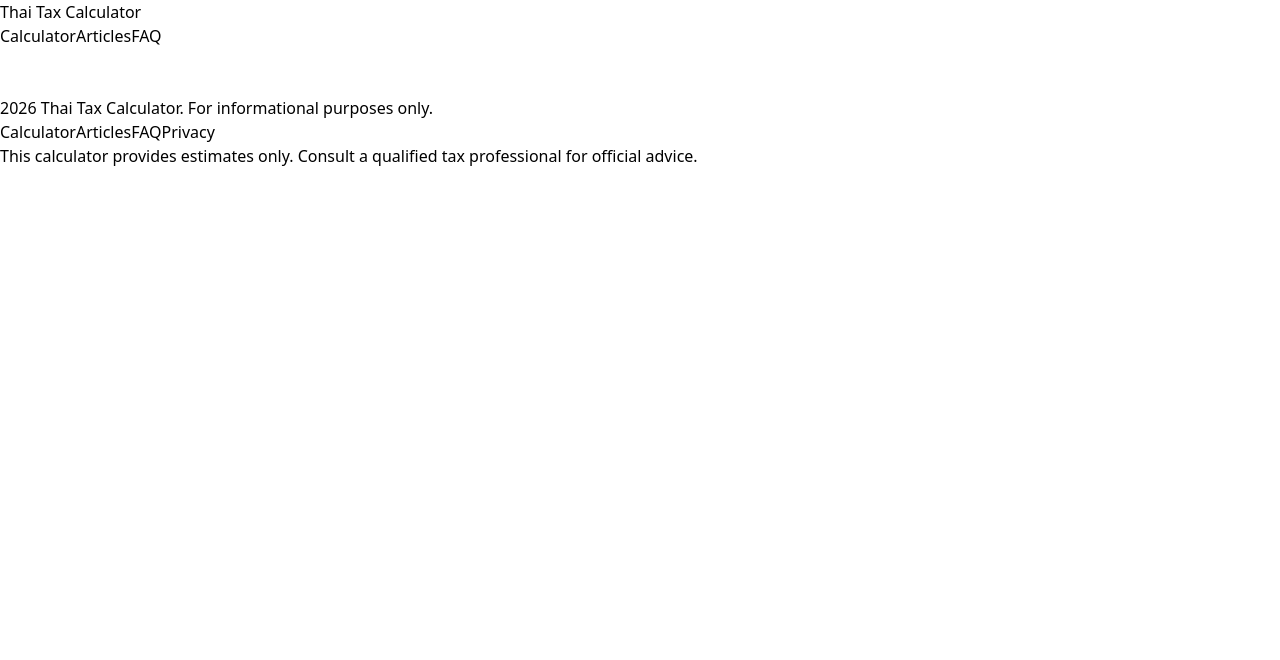
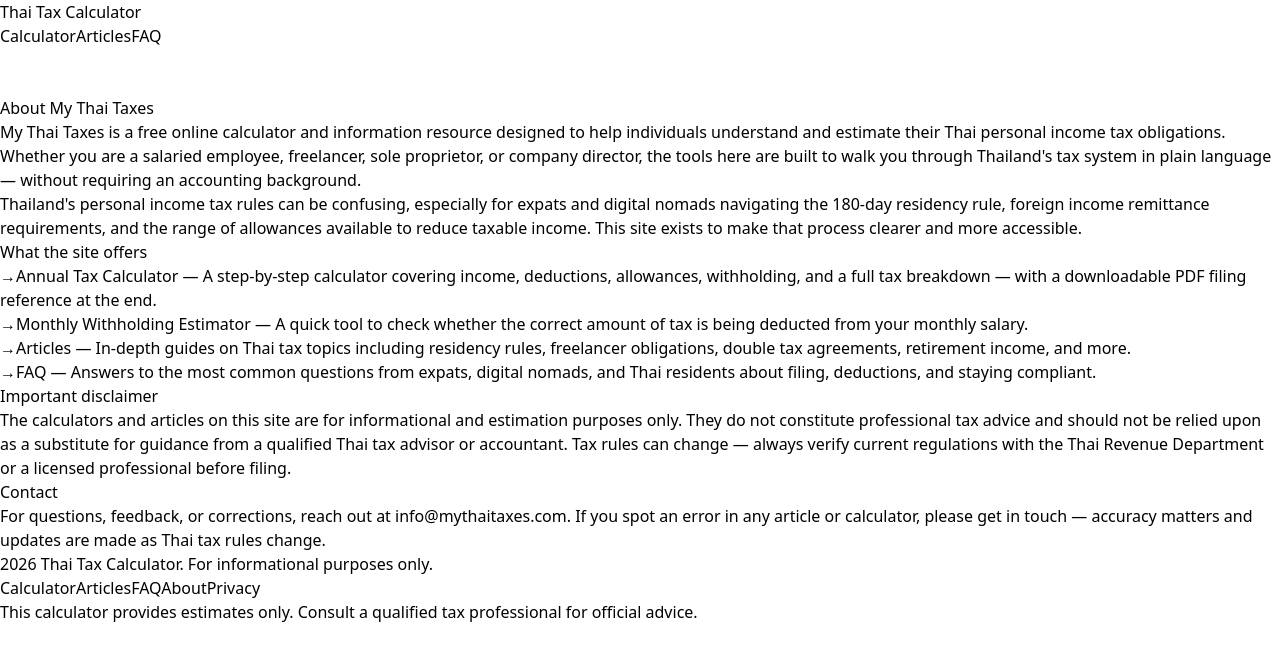
Before and after one commit to holsson95/thai-tax-calculator, a React (Vite) app: page /about in a window 1280 px wide. Shown: the top 660 px of the page. Built offline with nearby package versions, Linux system fonts and the light colour scheme.

Commit message:
About page created

```diff
--- a/scripts/prerender.mjs
+++ b/scripts/prerender.mjs
@@ -18,6 +18,7 @@ const routes = [
   '/faq',
   '/search',
   '/privacy',
+  '/about',
   ...articles.map((a) => `/articles/${a.slug}`),
 ];
 
--- a/src/App.tsx
+++ b/src/App.tsx
@@ -9,6 +9,7 @@ import ArticleDetailPage from './pages/ArticleDetailPage';
 import FAQPage from './pages/FAQPage';
 import SearchPage from './pages/SearchPage';
 import PrivacyPolicyPage from './pages/PrivacyPolicyPage';
+import AboutPage from './pages/AboutPage';
 
 const AnnualTaxWizard = React.lazy(() => import('./components/AnnualTaxWizard'));
 
@@ -44,6 +45,7 @@ const App: React.FC = () => {
         <Route path="/faq" element={<FAQPage />} />
         <Route path="/search" element={<SearchPage />} />
         <Route path="/privacy" element={<PrivacyPolicyPage />} />
+        <Route path="/about" element={<AboutPage />} />
       </Routes>
     </Layout>
   );
--- a/src/components/layout/Footer.tsx
+++ b/src/components/layout/Footer.tsx
@@ -28,6 +28,9 @@ const Footer: React.FC = () => {
             <Link to="/faq/" className="text-gray-600 hover:text-blue-500 transition-colors">
               FAQ
             </Link>
+            <Link to="/about/" className="text-gray-600 hover:text-blue-500 transition-colors">
+              About
+            </Link>
             <Link to="/privacy/" className="text-gray-600 hover:text-blue-500 transition-colors">
               Privacy
             </Link>
--- /dev/null
+++ b/src/pages/AboutPage.tsx
@@ -0,0 +1,114 @@
+import React from 'react';
+import { Link } from 'react-router-dom';
+import { Helmet } from 'react-helmet-async';
+
+const SITE_URL = 'https://www.mythaitaxes.com';
+const CONTACT_EMAIL = 'info@mythaitaxes.com';
+
+const AboutPage: React.FC = () => {
+  const title = 'About | My Thai Taxes';
+  const description =
+    'My Thai Taxes is a free Thai personal income tax calculator and resource for expats, freelancers, and residents living and working in Thailand.';
+
+  return (
+    <div className="max-w-3xl mx-auto px-4 py-12">
+      <Helmet>
+        <title>{title}</title>
+        <meta name="description" content={description} />
+        <link rel="canonical" href={`${SITE_URL}/about/`} />
+        <meta property="og:title" content={title} />
+        <meta property="og:description" content={description} />
+        <meta property="og:url" content={`${SITE_URL}/about/`} />
+        <meta property="og:type" content="website" />
+      </Helmet>
+
+      <h1 className="text-3xl font-bold text-gray-900 mb-6">About My Thai Taxes</h1>
+
+      <div className="space-y-6 text-gray-700 leading-relaxed">
+
+        <p>
+          My Thai Taxes is a free online calculator and information resource designed to help individuals
+          understand and estimate their Thai personal income tax obligations. Whether you are a salaried
+          employee, freelancer, sole proprietor, or company director, the tools here are built to walk
+          you through Thailand's tax system in plain language — without requiring an accounting background.
+        </p>
+
+        <p>
+          Thailand's personal income tax rules can be confusing, especially for expats and digital nomads
+          navigating the 180-day residency rule, foreign income remittance requirements, and the range
+          of allowances available to reduce taxable income. This site exists to make that process clearer
+          and more accessible.
+        </p>
+
+        <h2 className="text-xl font-semibold text-gray-900 pt-2">What the site offers</h2>
+
+        <ul className="space-y-3">
+          {[
+            {
+              title: 'Annual Tax Calculator',
+              desc: 'A step-by-step calculator covering income, deductions, allowances, withholding, and a full tax breakdown — with a downloadable PDF filing reference at the end.',
+              to: '/annual-tax/',
+            },
+            {
+              title: 'Monthly Withholding Estimator',
+              desc: 'A quick tool to check whether the correct amount of tax is being deducted from your monthly salary.',
+              to: '/monthly-withholding/',
+            },
+            {
+              title: 'Articles',
+              desc: 'In-depth guides on Thai tax topics including residency rules, freelancer obligations, double tax agreements, retirement income, and more.',
+              to: '/articles/',
+            },
+            {
+              title: 'FAQ',
+              desc: 'Answers to the most common questions from expats, digital nomads, and Thai residents about filing, deductions, and staying compliant.',
+              to: '/faq/',
+            },
+          ].map(({ title, desc, to }) => (
+            <li key={to} className="flex gap-3">
+              <span className="text-blue-500 mt-1 flex-shrink-0">→</span>
+              <span>
+                <Link to={to} className="font-medium text-gray-900 hover:text-blue-500 transition-colors">
+                  {title}
+                </Link>
+                {' — '}{desc}
+              </span>
+            </li>
+          ))}
+        </ul>
+
+        <h2 className="text-xl font-semibold text-gray-900 pt-2">Important disclaimer</h2>
+
+        <div className="bg-amber-50 border border-amber-200 rounded-lg px-5 py-4 text-sm text-amber-800">
+          The calculators and articles on this site are for informational and estimation purposes only.
+          They do not constitute professional tax advice and should not be relied upon as a substitute
+          for guidance from a qualified Thai tax advisor or accountant. Tax rules can change — always
+          verify current regulations with the{' '}
+          <a
+            href="https://www.rd.go.th/english/"
+            target="_blank"
+            rel="noopener noreferrer"
+            className="underline hover:text-amber-900 font-medium"
+          >
+            Thai Revenue Department
+          </a>{' '}
+          or a licensed professional before filing.
+        </div>
+
+        <h2 className="text-xl font-semibold text-gray-900 pt-2">Contact</h2>
+
+        <p>
+          For questions, feedback, or corrections, reach out at{' '}
+          <a href={`mailto:${CONTACT_EMAIL}`} className="text-blue-600 hover:underline">
+            {CONTACT_EMAIL}
+          </a>
+          . If you spot an error in any article or calculator, please get in touch — accuracy matters
+          and updates are made as Thai tax rules change.
+        </p>
+
+      </div>
+    </div>
+  );
+};
+
+export default AboutPage;
--- a/src/pages/PrivacyPolicyPage.tsx
+++ b/src/pages/PrivacyPolicyPage.tsx
@@ -2,7 +2,7 @@ import React from 'react';
 import { Helmet } from 'react-helmet-async';
 
 const SITE_URL = 'https://www.mythaitaxes.com';
-const CONTACT_EMAIL = 'hannwill999@gmail.com';
+const CONTACT_EMAIL = 'info@mythaitaxes.com';
 
 const PrivacyPolicyPage: React.FC = () => {
   const title = 'Privacy Policy | My Thai Taxes';
```
Also changed, not shown: 42 other files (tests, documents, lock files or other folders).
